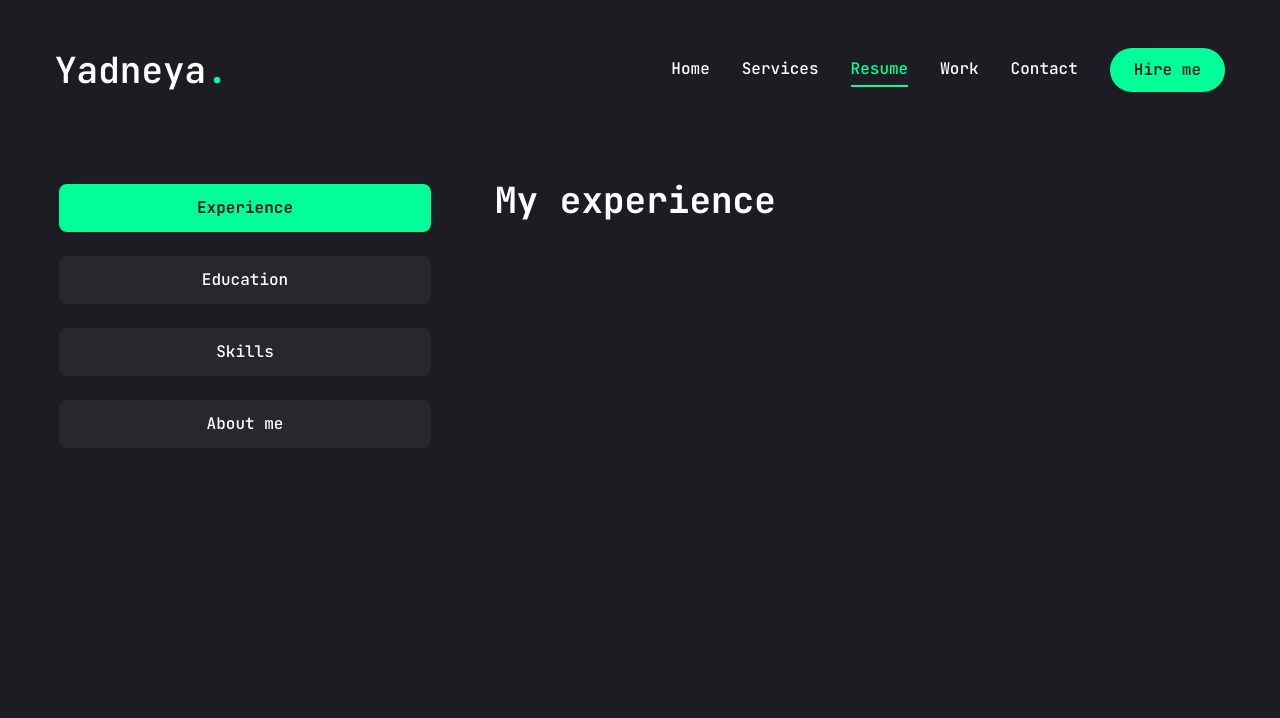
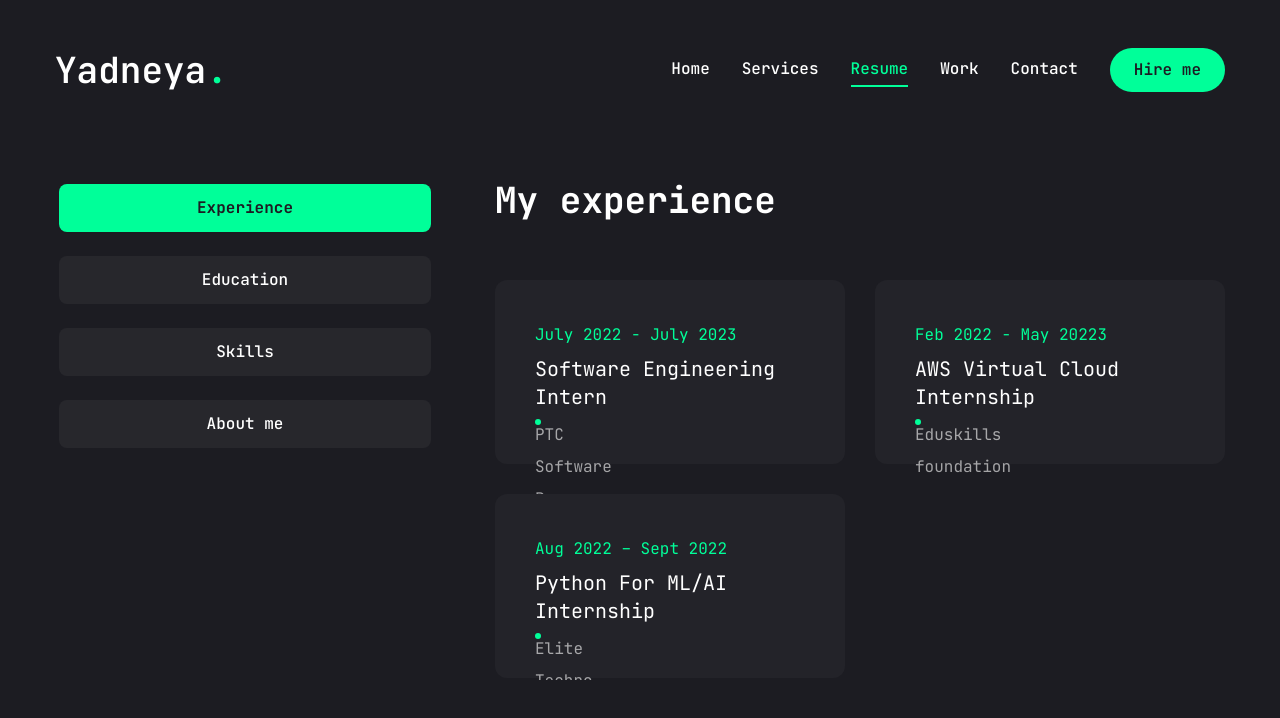
Before and after one commit to Yadnu/Portfoilio, a Next.js app in the folder yj/: page /resume in a window 1280 px wide. Shown: the top 718 px of the page. Built offline with nearby package versions, Linux system fonts and the light colour scheme.

Commit message:
Updating Resume

```diff
--- a/yj/app/resume/page.jsx
+++ b/yj/app/resume/page.jsx
@@ -255,6 +255,21 @@
               <div className="flex flex-col gap-[30px] text-center xl:text-left">
               <h3 className='text-4xl font-bold'>{experience.title}</h3>
               <p className='max-w-[600px] text-white/60 mx-auto xl:mx-0'>{experience.description}</p>
+              <ScrollArea className="h-[400px]">
+                <ul className='grid grid-cols-1 lg:grid-cols-2 gap-[30px]'>
+                  {experience.items.map((item, index)=>{
+                    return <li key={index} className='bg-[#232329] h-[184px] py-6 px-10 rounded-xl flex flex-col justify-center items-center lg:items-start gap-1 ' >
+                      <span className='text-accent'>{item.duration}</span>
+                      <h3 className='text-xl mx-w-[260px] min-h-[60px] text-center lg:text-left'>{item.position}</h3>
+                      <div className='w-[6px] h-[6px] rounded-full bg-accent'>
+                        {/* dot */}
+                        <span className=''pan></span>
+                        <p className='text-white/60'>{item.company}</p>
+                      </div>
+                    </li>
+                  })}
+                </ul>
+              </ScrollArea>
               </div>
             </TabsContent>
             {/* education */}
```
